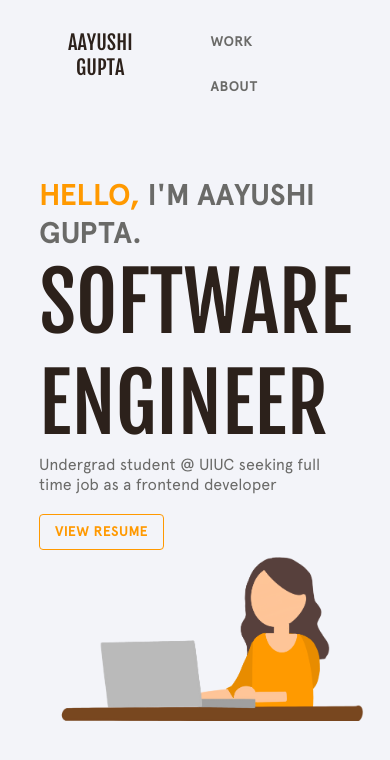
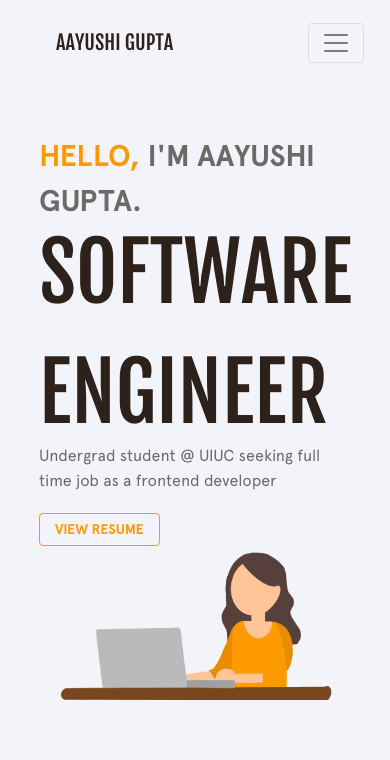
Before and after one commit to aayushigupta66/personal-website, a React (Create React App) app: page / in a window 390 px wide. Shown: the top 760 px of the page. Built offline with nearby package versions, Linux system fonts and the light colour scheme.

Commit message:
responsive navbar

```diff
--- a/package.json
+++ b/package.json
@@ -8,8 +8,10 @@
     "@testing-library/jest-dom": "^4.2.4",
     "@testing-library/react": "^9.5.0",
     "@testing-library/user-event": "^7.2.1",
+    "bootstrap": "^4.5.2",
     "node-sass": "^4.14.1",
     "react": "^16.13.1",
+    "react-bootstrap": "^1.3.0",
     "react-dom": "^16.13.1",
     "react-router-dom": "^5.2.0",
     "react-scripts": "3.4.3"
--- a/public/index.html
+++ b/public/index.html
@@ -25,6 +25,7 @@
       Learn how to configure a non-root public URL by running `npm run build`.
     -->
     <title>Aayushi Gupta</title>
+    <link rel="stylesheet" href="https://stackpath.bootstrapcdn.com/bootstrap/4.2.1/css/bootstrap.min.css" integrity="sha384-GJzZqFGwb1QTTN6wy59ffF1BuGJpLSa9DkKMp0DgiMDm4iYMj70gZWKYbI706tWS" crossorigin="anonymous">
   </head>
   <body>
     <noscript>You need to enable JavaScript to run this app.</noscript>
@@ -39,5 +40,8 @@
       To begin the development, run `npm start` or `yarn start`.
       To create a production bundle, use `npm run build` or `yarn build`.
     -->
+    <script src="https://code.jquery.com/jquery-3.3.1.slim.min.js" integrity="sha384-q8i/X+965DzO0rT7abK41JStQIAqVgRVzpbzo5smXKp4YfRvH+8abtTE1Pi6jizo" crossorigin="anonymous"></script>
+    <script src="https://cdnjs.cloudflare.com/ajax/libs/popper.js/1.14.6/umd/popper.min.js" integrity="sha384-wHAiFfRlMFy6i5SRaxvfOCifBUQy1xHdJ/yoi7FRNXMRBu5WHdZYu1hA6ZOblgut" crossorigin="anonymous"></script>
+    <script src="https://stackpath.bootstrapcdn.com/bootstrap/4.2.1/js/bootstrap.min.js" integrity="sha384-B0UglyR+jN6CkvvICOB2joaf5I4l3gm9GU6Hc1og6Ls7i6U/mkkaduKaBhlAXv9k" crossorigin="anonymous"></script>
   </body>
 </html>
--- a/src/App.js
+++ b/src/App.js
@@ -8,6 +8,10 @@ import Home from './component/Home';
 import About from './component/About';
 
 import Button from '@material-ui/core/Button';
+
+import Navbar from 'react-bootstrap/Navbar';
+import Nav from 'react-bootstrap/Nav';
+import NavDropdown from 'react-bootstrap/NavDropdown';
 
 function App() {
 
@@ -25,25 +29,22 @@ function App() {
   return (
     <div className='App'>
       {/* navbar */}
-      <div className='buttonGroup'>
-        <div>
-          <button className='aayushiButton'
-            onClick={() => { setPage('home') }}>
-              AAYUSHI GUPTA
-          </button>
-        </div>
-        <div>
-          <Button className='button'
-            onClick={() => { setPage('about') }}>
-              WORK
-          </Button>
-          <Button className='button'
-            onClick={() => { setPage('about') }}>
-              ABOUT
-          </Button>
+        <div className='buttonGroup'>
+        <Navbar collapseOnSelect expand="lg" >
+          <Navbar.Brand className='aayushiButton' href="#home" onClick={() => { setPage('home') }}>AAYUSHI GUPTA</Navbar.Brand>
+          <Navbar.Toggle aria-controls="responsive-navbar-nav" />
+          <Navbar.Collapse id="responsive-navbar-nav">
+            <Nav className="mr-auto">
+            </Nav>
+            <Nav>
+              <Nav.Link className='button' href="#work" onClick={() => { setPage('about') }}>WORK</Nav.Link>
+              <Nav.Link className='button' eventKey={2} href="#about" onClick={() => { setPage('about') }}>ABOUT</Nav.Link>
+            </Nav>
+          </Navbar.Collapse>
+        </Navbar>
         </div>
 
-      </div>
+
 
       {/* redirect pages */}
       {returnPage()}
--- a/src/App.scss
+++ b/src/App.scss
@@ -36,3 +36,6 @@
     transform: rotate(360deg);
   }
 }
+
+
+@import "~bootstrap/scss/bootstrap";
--- a/src/component/About.js
+++ b/src/component/About.js
@@ -7,7 +7,7 @@ import profile from '../img/profile.jpeg';
 class About extends Component {
   render() {
     return (
-        <div>
+        <div id='about'>
           {/* <div className='profilePadding'>
            <img src={profile} className='profile' />
           </div>
--- a/src/component/Home.js
+++ b/src/component/Home.js
@@ -3,18 +3,18 @@ import './Home.scss';
 
 import graphic from '../img/graphic.png';
 import pdf from '../resume.pdf';
-import Button from '@material-ui/core/Button';
 
 class Work extends Component {
   render() {
     return (
-      <div className='home'>
+      <a id='home'>
+      <div className='home' >
 
         {/* landing page */}
         <div className='landing'>
           <span className='hello'>HELLO, </span>
           <span className='name'>I'M AAYUSHI GUPTA.</span>
-          <div>
+          <div className='noPadding'>
             <span className='position'>SOFTWARE ENGINEER</span>
           </div>
           <div>
@@ -22,23 +22,27 @@ class Work extends Component {
           </div>
           <div className='resume'>
             <a className='noLink' href={pdf} target="_blank">
-              <Button variant='outlined' className='resumeButton'>
-                VIEW RESUME
-              </Button>
+              <button type="button" class="btn btn-outline-light resumeButton" >VIEW RESUME</button>
             </a>
           </div>
         </div>
-        <img className='graphic' src={graphic} />
 
-        {/* work experience */}
-        <div>
-
+        <div className='graphicPadding'>
+          <img className='graphic' src={graphic} />
+        </div>
 
 
         </div>
 
+        {/* work experience */}
+        <div id='work'>
 
-      </div>
+        </div>
+
+
+
+
+      </a>
     );
   }
 }
--- a/src/component/Home.scss
+++ b/src/component/Home.scss
@@ -8,6 +8,7 @@
     padding-right: 10%;
     padding-top: 12%;
     padding-bottom: 12%;
+    width: 100%;
 }
 
 .hello {
@@ -38,12 +39,16 @@
     display: inline-block;
 }
 
+.graphicPadding {
+    padding-left: 5%;
+    padding-right: 5%;
+    float: right;
+}
+
 .graphic {
     max-width: 400px;
     width: 100%;
     height: undefined;
-    padding-left: 5%;
-    padding-right: 5%;
 }
 
 .resume {
@@ -54,6 +59,11 @@
     color: #FF9900 !important;
     font-family: 'Apercu Pro Bold' !important;
     border-color: #FF9900 !important;
+    font-size: 14px !important;
+    padding-top: 5px;
+    padding-left: 15px;
+    padding-right: 15px;
+    padding-bottom: 5px;
 }
 
 .resumeButton:hover {
@@ -61,6 +71,8 @@
     color: white !important;
 }
 
-.noLink {
-    text-decoration: none;
+.noPadding {
+    padding: 0px !important;
+    margin-top: -10px !important;
+    margin-bottom: -10px !important;
 }
--- a/src/index.scss
+++ b/src/index.scss
@@ -7,3 +7,11 @@ body {
 code {
 	font-family: source-code-pro, Menlo, Monaco, Consolas, 'Courier New', monospace;
 }
+
+html, body {
+    margin:0;
+    padding:0;
+}
+h1 {
+    margin:0;
+}
--- a/src/main.scss
+++ b/src/main.scss
@@ -4,8 +4,9 @@
 // paragraph font color #6A6A68
 
 .button {
-    color: #6A6A68 !important;
+    // color: #6A6A68 !important;
     font-family: 'Apercu Pro Bold' !important;
+    font-size: 14px;
 
     padding-right: 30px !important;
     padding-left: 30px !important;
@@ -14,7 +15,7 @@
 }
 
 .aayushiButton {
-    color: #2C211B;
+    color: #2C211B !important;
     font-family: 'Fjalla One';
     font-size: 20px;
 
@@ -35,19 +36,19 @@
 }
 
 .buttonGroup {
-    padding-left: 20px;
-    padding-right: 20px;
-    padding-top: 20px;
-    padding-bottom: 20px;
+    padding-left: 10px;
+    padding-right: 10px;
+    padding-top: 10px;
+    padding-bottom: 10px;
 
-    display: flex;
-    justify-content: space-between;
+    // display: flex;
+    // justify-content: space-between;
 
     position: -webkit-sticky; /* Safari */
     position: sticky;
     top: 0;
 
-    background-color: #F3F4F9;
+    background-color: #F3F4F9 !important;
 }
 
 
```
Also changed, not shown: 1 other file (tests, documents, lock files or other folders).
